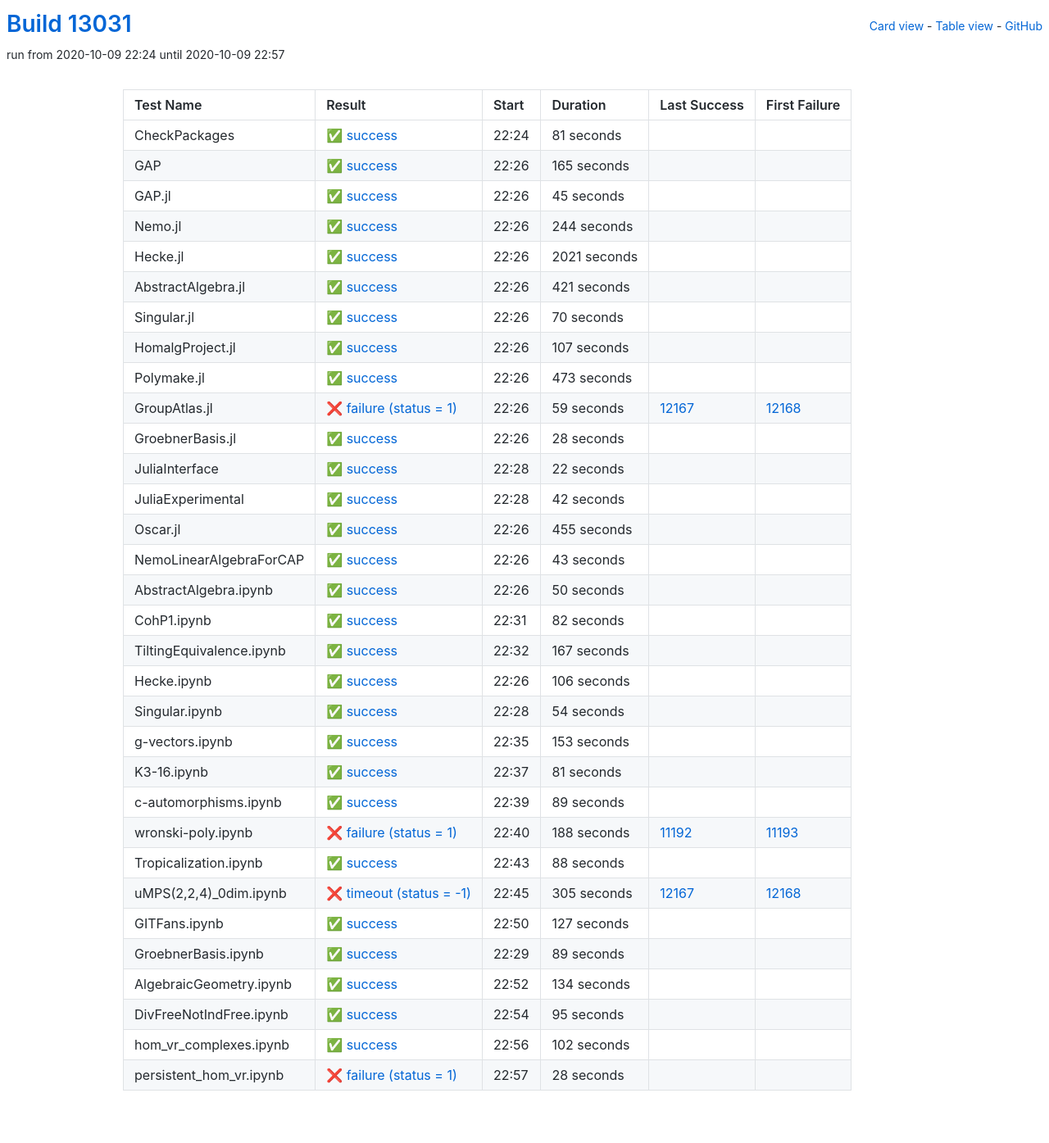
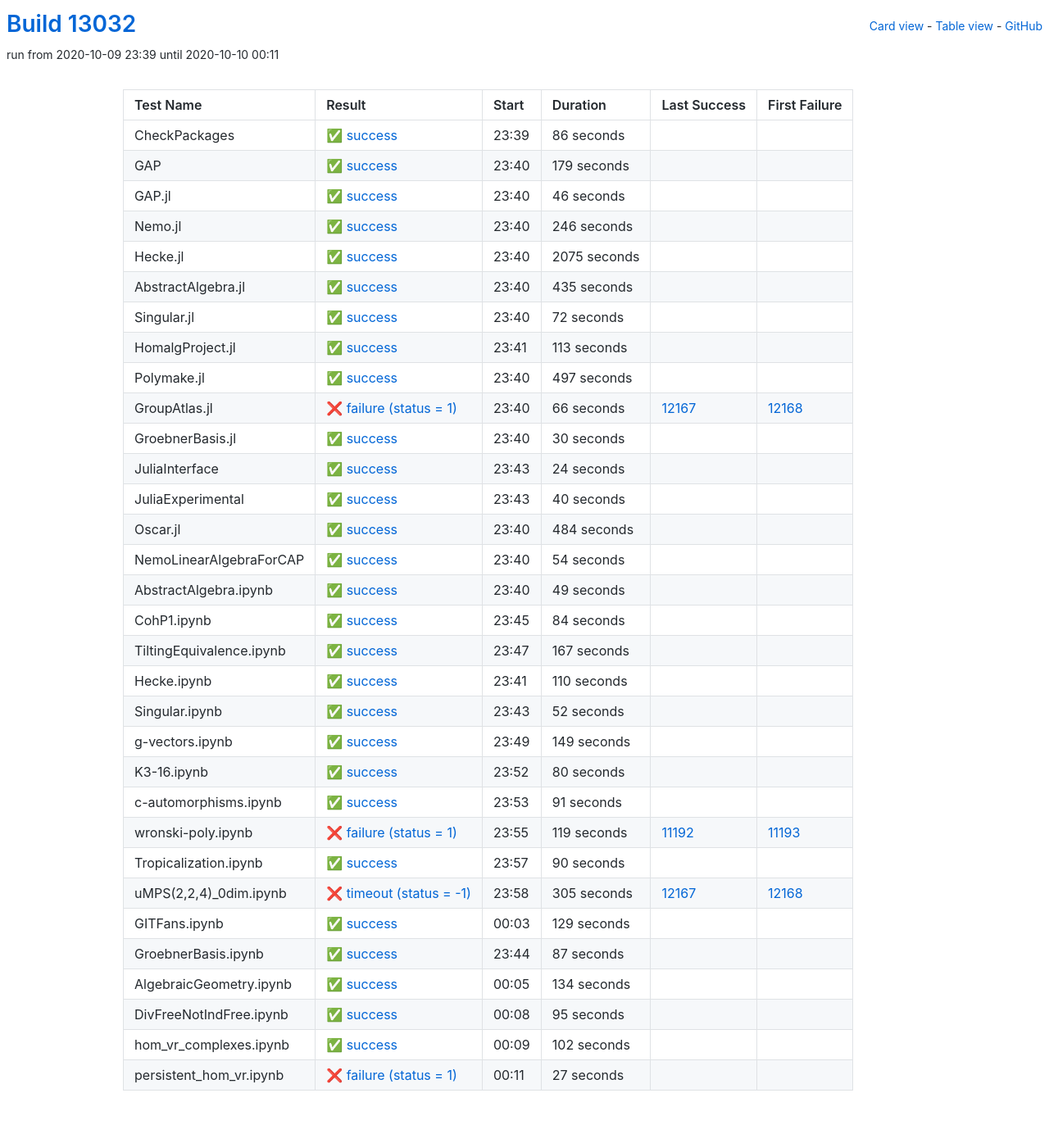
Before and after one commit to oscar-system/oscar-ci-status, a Jekyll site: the page built from table.html, in a window 1280 px wide. Shown: the whole page at 82% size. Built offline with Jekyll 4.4.1, drawn with Linux system fonts in a browser that asks for light colours.

Commit message:
Build #13032

```diff
--- a/_data/ci.yml
+++ b/_data/ci.yml
@@ -1,6 +1,6 @@
 ---
-build: 13031
-build_url: https://oscarci.mathematik.uni-kl.de/job/oscar/13031/
+build: 13032
+build_url: https://oscarci.mathematik.uni-kl.de/job/oscar/13032/
 job: oscar
 organization: oscar-system
 repo: oscar-ci-status
@@ -8,212 +8,212 @@
 tests:
 - name: CheckPackages
   id: checkpackages
-  log: https://oscarci.mathematik.uni-kl.de/job/oscar/13031/artifact/logs/build-13031/CheckPackages.log
-  start: 2020-10-09 22:24
+  log: https://oscarci.mathematik.uni-kl.de/job/oscar/13032/artifact/logs/build-13032/CheckPackages.log
+  start: 2020-10-09 23:39
   success: true
   exitcode: 0
   status: success
-  duration: 81
+  duration: 86
   last_success: false
   last_success_url:
   first_failure: false
   first_failure_url:
 - name: GAP
   id: gap
-  log: https://oscarci.mathematik.uni-kl.de/job/oscar/13031/artifact/logs/build-13031/GAP.log
-  start: 2020-10-09 22:26
+  log: https://oscarci.mathematik.uni-kl.de/job/oscar/13032/artifact/logs/build-13032/GAP.log
+  start: 2020-10-09 23:40
   success: true
   exitcode: 0
   status: success
-  duration: 165
+  duration: 179
   last_success: false
   last_success_url:
   first_failure: false
   first_failure_url:
 - name: GAP.jl
   id: gap-jl
-  log: https://oscarci.mathematik.uni-kl.de/job/oscar/13031/artifact/logs/build-13031/GAP.jl.log
-  start: 2020-10-09 22:26
+  log: https://oscarci.mathematik.uni-kl.de/job/oscar/13032/artifact/logs/build-13032/GAP.jl.log
+  start: 2020-10-09 23:40
   success: true
   exitcode: 0
   status: success
-  duration: 45
+  duration: 46
   last_success: false
   last_success_url:
   first_failure: false
   first_failure_url:
 - name: Nemo.jl
   id: nemo-jl
-  log: https://oscarci.mathematik.uni-kl.de/job/oscar/13031/artifact/logs/build-13031/Nemo.jl.log
-  start: 2020-10-09 22:26
+  log: https://oscarci.mathematik.uni-kl.de/job/oscar/13032/artifact/logs/build-13032/Nemo.jl.log
+  start: 2020-10-09 23:40
   success: true
   exitcode: 0
   status: success
-  duration: 244
+  duration: 246
   last_success: false
   last_success_url:
   first_failure: false
   first_failure_url:
 - name: Hecke.jl
   id: hecke-jl
-  log: https://oscarci.mathematik.uni-kl.de/job/oscar/13031/artifact/logs/build-13031/Hecke.jl.log
-  start: 2020-10-09 22:26
+  log: https://oscarci.mathematik.uni-kl.de/job/oscar/13032/artifact/logs/build-13032/Hecke.jl.log
+  start: 2020-10-09 23:40
   success: true
   exitcode: 0
   status: success
-  duration: 2021
+  duration: 2075
   last_success: false
   last_success_url:
   first_failure: false
   first_failure_url:
 - name: AbstractAlgebra.jl
   id: abstractalgebra-jl
-  log: https://oscarci.mathematik.uni-kl.de/job/oscar/13031/artifact/logs/build-13031/AbstractAlgebra.jl.log
-  start: 2020-10-09 22:26
+  log: https://oscarci.mathematik.uni-kl.de/job/oscar/13032/artifact/logs/build-13032/AbstractAlgebra.jl.log
+  start: 2020-10-09 23:40
   success: true
   exitcode: 0
   status: success
-  duration: 421
+  duration: 435
   last_success: false
   last_success_url:
   first_failure: false
   first_failure_url:
 - name: Singular.jl
   id: singular-jl
-  log: https://oscarci.mathematik.uni-kl.de/job/oscar/13031/artifact/logs/build-13031/Singular.jl.log
-  start: 2020-10-09 22:26
+  log: https://oscarci.mathematik.uni-kl.de/job/oscar/13032/artifact/logs/build-13032/Singular.jl.log
+  start: 2020-10-09 23:40
   success: true
   exitcode: 0
   status: success
-  duration: 70
+  duration: 72
   last_success: false
   last_success_url:
   first_failure: false
   first_failure_url:
 - name: HomalgProject.jl
   id: homalgproject-jl
-  log: https://oscarci.mathematik.uni-kl.de/job/oscar/13031/artifact/logs/build-13031/HomalgProject.jl.log
-  start: 2020-10-09 22:26
+  log: https://oscarci.mathematik.uni-kl.de/job/oscar/13032/artifact/logs/build-13032/HomalgProject.jl.log
+  start: 2020-10-09 23:41
   success: true
   exitcode: 0
   status: success
-  duration: 107
+  duration: 113
   last_success: false
   last_success_url:
   first_failure: false
   first_failure_url:
 - name: Polymake.jl
   id: polymake-jl
-  log: https://oscarci.mathematik.uni-kl.de/job/oscar/13031/artifact/logs/build-13031/Polymake.jl.log
-  start: 2020-10-09 22:26
+  log: https://oscarci.mathematik.uni-kl.de/job/oscar/13032/artifact/logs/build-13032/Polymake.jl.log
+  start: 2020-10-09 23:40
   success: true
   exitcode: 0
   status: success
-  duration: 473
+  duration: 497
   last_success: false
   last_success_url:
   first_failure: false
   first_failure_url:
 - name: GroupAtlas.jl
   id: groupatlas-jl
-  log: https://oscarci.mathematik.uni-kl.de/job/oscar/13031/artifact/logs/build-13031/GroupAtlas.jl.log
-  start: 2020-10-09 22:26
+  log: https://oscarci.mathematik.uni-kl.de/job/oscar/13032/artifact/logs/build-13032/GroupAtlas.jl.log
+  start: 2020-10-09 23:40
   success: false
   exitcode: 1
   status: failure
-  duration: 59
+  duration: 66
   last_success: 12167
   last_success_url: https://oscarci.mathematik.uni-kl.de/job/oscar/12167/
   first_failure: 12168
   first_failure_url: https://oscarci.mathematik.uni-kl.de/job/oscar/12168/
 - name: GroebnerBasis.jl
   id: groebnerbasis-jl
-  log: https://oscarci.mathematik.uni-kl.de/job/oscar/13031/artifact/logs/build-13031/GroebnerBasis.jl.log
-  start: 2020-10-09 22:26
+  log: https://oscarci.mathematik.uni-kl.de/job/oscar/13032/artifact/logs/build-13032/GroebnerBasis.jl.log
+  start: 2020-10-09 23:40
   success: true
   exitcode: 0
   status: success
-  duration: 28
+  duration: 30
   last_success: false
   last_success_url:
   first_failure: false
   first_failure_url:
 - name: JuliaInterface
   id: juliainterface
-  log: https://oscarci.mathematik.uni-kl.de/job/oscar/13031/artifact/logs/build-13031/JuliaInterface.log
-  start: 2020-10-09 22:28
+  log: https://oscarci.mathematik.uni-kl.de/job/oscar/13032/artifact/logs/build-13032/JuliaInterface.log
+  start: 2020-10-09 23:43
   success: true
   exitcode: 0
   status: success
-  duration: 22
+  duration: 24
   last_success: false
   last_success_url:
   first_failure: false
   first_failure_url:
 - name: JuliaExperimental
   id: juliaexperimental
-  log: https://oscarci.mathematik.uni-kl.de/job/oscar/13031/artifact/logs/build-13031/JuliaExperimental.log
-  start: 2020-10-09 22:28
+  log: https://oscarci.mathematik.uni-kl.de/job/oscar/13032/artifact/logs/build-13032/JuliaExperimental.log
+  start: 2020-10-09 23:43
   success: true
   exitcode: 0
   status: success
-  duration: 42
+  duration: 40
   last_success: false
   last_success_url:
   first_failure: false
   first_failure_url:
 - name: Oscar.jl
   id: oscar-jl
-  log: https://oscarci.mathematik.uni-kl.de/job/oscar/13031/artifact/logs/build-13031/Oscar.jl.log
-  start: 2020-10-09 22:26
+  log: https://oscarci.mathematik.uni-kl.de/job/oscar/13032/artifact/logs/build-13032/Oscar.jl.log
+  start: 2020-10-09 23:40
   success: true
   exitcode: 0
   status: success
-  duration: 455
+  duration: 484
   last_success: false
   last_success_url:
   first_failure: false
   first_failure_url:
 - name: NemoLinearAlgebraForCAP
   id: nemolinearalgebraforcap
-  log: https://oscarci.mathematik.uni-kl.de/job/oscar/13031/artifact/logs/build-13031/NemoLinearAlgebraForCAP.log
-  start: 2020-10-09 22:26
+  log: https://oscarci.mathematik.uni-kl.de/job/oscar/13032/artifact/logs/build-13032/NemoLinearAlgebraForCAP.log
+  start: 2020-10-09 23:40
   success: true
   exitcode: 0
   status: success
-  duration: 43
+  duration: 54
   last_success: false
   last_success_url:
   first_failure: false
   first_failure_url:
 - name: AbstractAlgebra.ipynb
   id: abstractalgebra-ipynb
-  log: https://oscarci.mathematik.uni-kl.de/job/oscar/13031/artifact/logs/build-13031/AbstractAlgebra.ipynb.log
-  start: 2020-10-09 22:26
+  log: https://oscarci.mathematik.uni-kl.de/job/oscar/13032/artifact/logs/build-13032/AbstractAlgebra.ipynb.log
+  start: 2020-10-09 23:40
   success: true
   exitcode: 0
   status: success
-  duration: 50
+  duration: 49
   last_success: false
   last_success_url:
   first_failure: false
   first_failure_url:
 - name: CohP1.ipynb
   id: cohp1-ipynb
-  log: https://oscarci.mathematik.uni-kl.de/job/oscar/13031/artifact/logs/build-13031/CohP1.ipynb.log
-  start: 2020-10-09 22:31
+  log: https://oscarci.mathematik.uni-kl.de/job/oscar/13032/artifact/logs/build-13032/CohP1.ipynb.log
+  start: 2020-10-09 23:45
   success: true
   exitcode: 0
   status: success
-  duration: 82
+  duration: 84
   last_success: false
   last_success_url:
   first_failure: false
   first_failure_url:
 - name: TiltingEquivalence.ipynb
   id: tiltingequivalence-ipynb
-  log: https://oscarci.mathematik.uni-kl.de/job/oscar/13031/artifact/logs/build-13031/TiltingEquivalence.ipynb.log
-  start: 2020-10-09 22:32
+  log: https://oscarci.mathematik.uni-kl.de/job/oscar/13032/artifact/logs/build-13032/TiltingEquivalence.ipynb.log
+  start: 2020-10-09 23:47
   success: true
   exitcode: 0
   status: success
@@ -224,92 +224,92 @@
   first_failure_url:
 - name: Hecke.ipynb
   id: hecke-ipynb
-  log: https://oscarci.mathematik.uni-kl.de/job/oscar/13031/artifact/logs/build-13031/Hecke.ipynb.log
-  start: 2020-10-09 22:26
+  log: https://oscarci.mathematik.uni-kl.de/job/oscar/13032/artifact/logs/build-13032/Hecke.ipynb.log
+  start: 2020-10-09 23:41
   success: true
   exitcode: 0
   status: success
-  duration: 106
+  duration: 110
   last_success: false
   last_success_url:
   first_failure: false
   first_failure_url:
 - name: Singular.ipynb
   id: singular-ipynb
-  log: https://oscarci.mathematik.uni-kl.de/job/oscar/13031/artifact/logs/build-13031/Singular.ipynb.log
-  start: 2020-10-09 22:28
+  log: https://oscarci.mathematik.uni-kl.de/job/oscar/13032/artifact/logs/build-13032/Singular.ipynb.log
+  start: 2020-10-09 23:43
   success: true
   exitcode: 0
   status: success
-  duration: 54
+  duration: 52
   last_success: false
   last_success_url:
   first_failure: false
   first_failure_url:
 - name: g-vectors.ipynb
   id: g-vectors-ipynb
-  log: https://oscarci.mathematik.uni-kl.de/job/oscar/13031/artifact/logs/build-13031/g-vectors.ipynb.log
-  start: 2020-10-09 22:35
+  log: https://oscarci.mathematik.uni-kl.de/job/oscar/13032/artifact/logs/build-13032/g-vectors.ipynb.log
+  start: 2020-10-09 23:49
   success: true
   exitcode: 0
   status: success
-  duration: 153
+  duration: 149
   last_success: false
   last_success_url:
   first_failure: false
   first_failure_url:
 - name: K3-16.ipynb
   id: k3-16-ipynb
-  log: https://oscarci.mathematik.uni-kl.de/job/oscar/13031/artifact/logs/build-13031/K3-16.ipynb.log
-  start: 2020-10-09 22:37
+  log: https://oscarci.mathematik.uni-kl.de/job/oscar/13032/artifact/logs/build-13032/K3-16.ipynb.log
+  start: 2020-10-09 23:52
   success: true
   exitcode: 0
   status: success
-  duration: 81
+  duration: 80
   last_success: false
   last_success_url:
   first_failure: false
   first_failure_url:
 - name: c-automorphisms.ipynb
   id: c-automorphisms-ipynb
-  log: https://oscarci.mathematik.uni-kl.de/job/oscar/13031/artifact/logs/build-13031/c-automorphisms.ipynb.log
-  start: 2020-10-09 22:39
+  log: https://oscarci.mathematik.uni-kl.de/job/oscar/13032/artifact/logs/build-13032/c-automorphisms.ipynb.log
+  start: 2020-10-09 23:53
   success: true
   exitcode: 0
   status: success
-  duration: 89
+  duration: 91
   last_success: false
   last_success_url:
   first_failure: false
   first_failure_url:
 - name: wronski-poly.ipynb
   id: wronski-poly-ipynb
-  log: https://oscarci.mathematik.uni-kl.de/job/oscar/13031/artifact/logs/build-13031/wronski-poly.ipynb.log
-  start: 2020-10-09 22:40
+  log: https://oscarci.mathematik.uni-kl.de/job/oscar/13032/artifact/logs/build-13032/wronski-poly.ipynb.log
+  start: 2020-10-09 23:55
   success: false
   exitcode: 1
   status: failure
-  duration: 188
+  duration: 119
   last_success: 11192
   last_success_url: https://oscarci.mathematik.uni-kl.de/job/oscar/11192/
   first_failure: 11193
   first_failure_url: https://oscarci.mathematik.uni-kl.de/job/oscar/11193/
 - name: Tropicalization.ipynb
   id: tropicalization-ipynb
-  log: https://oscarci.mathematik.uni-kl.de/job/oscar/13031/artifact/logs/build-13031/Tropicalization.ipynb.log
-  start: 2020-10-09 22:43
+  log: https://oscarci.mathematik.uni-kl.de/job/oscar/13032/artifact/logs/build-13032/Tropicalization.ipynb.log
+  start: 2020-10-09 23:57
   success: true
   exitcode: 0
   status: success
-  duration: 88
+  duration: 90
   last_success: false
   last_success_url:
   first_failure: false
   first_failure_url:
 - name: uMPS(2,2,4)_0dim.ipynb
   id: umps-2-2-4-0dim-ipynb
-  log: https://oscarci.mathematik.uni-kl.de/job/oscar/13031/artifact/logs/build-13031/uMPS-2-2-4-_0dim.ipynb.log
-  start: 2020-10-09 22:45
+  log: https://oscarci.mathematik.uni-kl.de/job/oscar/13032/artifact/logs/build-13032/uMPS-2-2-4-_0dim.ipynb.log
+  start: 2020-10-09 23:58
   success: false
   exitcode: -1
   status: timeout
@@ -320,32 +320,32 @@
   first_failure_url: https://oscarci.mathematik.uni-kl.de/job/oscar/12168/
 - name: GITFans.ipynb
   id: gitfans-ipynb
-  log: https://oscarci.mathematik.uni-kl.de/job/oscar/13031/artifact/logs/build-13031/GITFans.ipynb.log
-  start: 2020-10-09 22:50
+  log: https://oscarci.mathematik.uni-kl.de/job/oscar/13032/artifact/logs/build-13032/GITFans.ipynb.log
+  start: 2020-10-10 00:03
   success: true
   exitcode: 0
   status: success
-  duration: 127
+  duration: 129
   last_success: false
   last_success_url:
   first_failure: false
   first_failure_url:
 - name: GroebnerBasis.ipynb
   id: groebnerbasis-ipynb
-  log: https://oscarci.mathematik.uni-kl.de/job/oscar/13031/artifact/logs/build-13031/GroebnerBasis.ipynb.log
-  start: 2020-10-09 22:29
+  log: https://oscarci.mathematik.uni-kl.de/job/oscar/13032/artifact/logs/build-13032/GroebnerBasis.ipynb.log
+  start: 2020-10-09 23:44
   success: true
   exitcode: 0
   status: success
-  duration: 89
+  duration: 87
   last_success: false
   last_success_url:
   first_failure: false
   first_failure_url:
 - name: AlgebraicGeometry.ipynb
   id: algebraicgeometry-ipynb
-  log: https://oscarci.mathematik.uni-kl.de/job/oscar/13031/artifact/logs/build-13031/AlgebraicGeometry.ipynb.log
-  start: 2020-10-09 22:52
+  log: https://oscarci.mathematik.uni-kl.de/job/oscar/13032/artifact/logs/build-13032/AlgebraicGeometry.ipynb.log
+  start: 2020-10-10 00:05
   success: true
   exitcode: 0
   status: success
@@ -356,8 +356,8 @@
   first_failure_url:
 - name: DivFreeNotIndFree.ipynb
   id: divfreenotindfree-ipynb
-  log: https://oscarci.mathematik.uni-kl.de/job/oscar/13031/artifact/logs/build-13031/DivFreeNotIndFree.ipynb.log
-  start: 2020-10-09 22:54
+  log: https://oscarci.mathematik.uni-kl.de/job/oscar/13032/artifact/logs/build-13032/DivFreeNotIndFree.ipynb.log
+  start: 2020-10-10 00:08
   success: true
   exitcode: 0
   status: success
@@ -368,8 +368,8 @@
   first_failure_url:
 - name: hom_vr_complexes.ipynb
   id: hom-vr-complexes-ipynb
-  log: https://oscarci.mathematik.uni-kl.de/job/oscar/13031/artifact/logs/build-13031/hom_vr_complexes.ipynb.log
-  start: 2020-10-09 22:56
+  log: https://oscarci.mathematik.uni-kl.de/job/oscar/13032/artifact/logs/build-13032/hom_vr_complexes.ipynb.log
+  start: 2020-10-10 00:09
   success: true
   exitcode: 0
   status: success
@@ -380,12 +380,12 @@
   first_failure_url:
 - name: persistent_hom_vr.ipynb
   id: persistent-hom-vr-ipynb
-  log: https://oscarci.mathematik.uni-kl.de/job/oscar/13031/artifact/logs/build-13031/persistent_hom_vr.ipynb.log
-  start: 2020-10-09 22:57
+  log: https://oscarci.mathematik.uni-kl.de/job/oscar/13032/artifact/logs/build-13032/persistent_hom_vr.ipynb.log
+  start: 2020-10-10 00:11
   success: false
   exitcode: 1
   status: failure
-  duration: 28
+  duration: 27
   last_success: false
   last_success_url:
   first_failure: false
```
Also changed, not shown: README.md.
